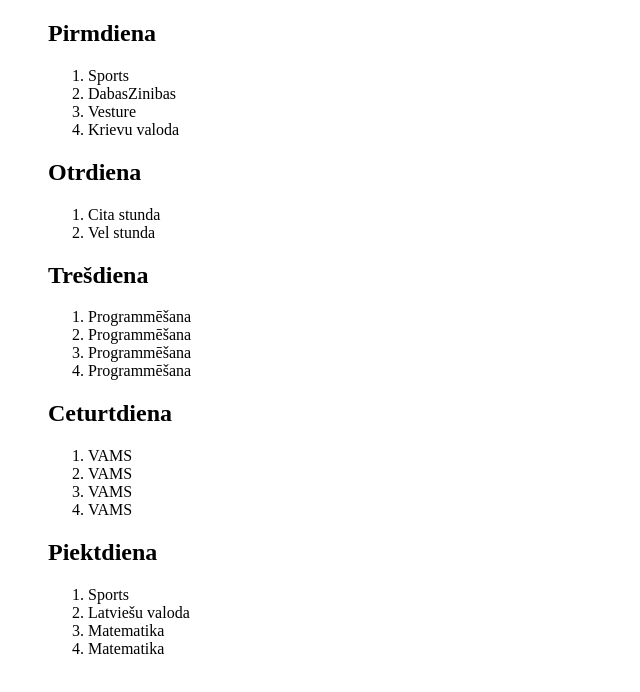
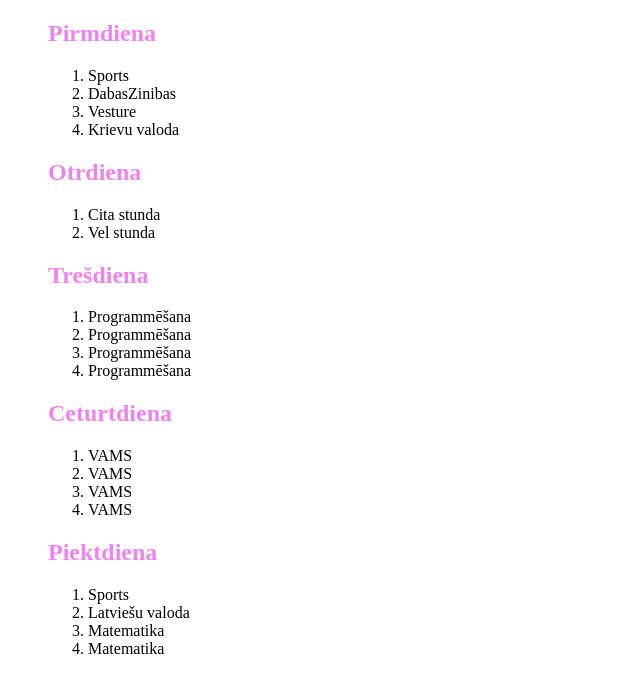
Before and after one commit to MarkussIPA22/stundu-saraksts-IPA22, a React (Create React App) app: page / in a window 1280 px wide. Shown: the top 692 px of the page, without its empty margins (0-640 px from the left). Built offline with nearby package versions, Linux system fonts and the light colour scheme.

Commit message:
Add files via upload

```diff
--- a/public/index.html
+++ b/public/index.html
@@ -6,6 +6,7 @@
   <title>Stundu saraksts</title>
 </head>
 <body>
+
   <div id="root"></div>
 </body>
 </html>
--- a/src/App.js
+++ b/src/App.js
@@ -1,4 +1,5 @@
 import Diena from './Diena';
+import Styles from './Janis.module.css'
 
 function App(props){
   const PirmdienasStundas = [
--- a/src/Diena.js
+++ b/src/Diena.js
@@ -1,4 +1,5 @@
 import Stunda from "./Stunda.js";
+import style from "./Janis.module.css";
 
 function Diena(props){
     const stundasJSX = props.stundas.map((stunda, indekss) => {
@@ -9,7 +10,8 @@ function Diena(props){
 
   return(
     <>
-    <h2>{props.diena}</h2>
+    <h2 className={style.jol}>{props.diena}</h2>
+
     <ol>
         {stundasJSX}
     </ol>
--- /dev/null
+++ b/src/Janis.module.css
@@ -0,0 +1,3 @@
+.jol{
+    color: violet;
+}
--- a/src/Stunda.js
+++ b/src/Stunda.js
@@ -1,3 +1,4 @@
+import style from "./Janis.module.css";
 function Stunda(props){
     const stundas = []
     return(
--- /dev/null
+++ b/src/global.css
@@ -0,0 +1,3 @@
+.hello {
+    color: pink;
+}
--- a/src/index.js
+++ b/src/index.js
@@ -1,6 +1,7 @@
 import React from "react";
 import ReactDOM from "react-dom/client";
 import App from "./App";
+import "./global.css";
 
 //1. iegut elementu no index.html
 const elementsNoHTML = document.getElementById("root");
```
